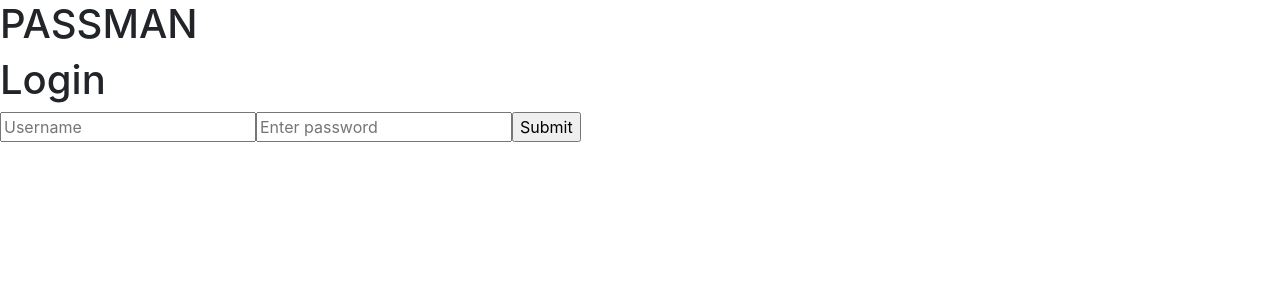
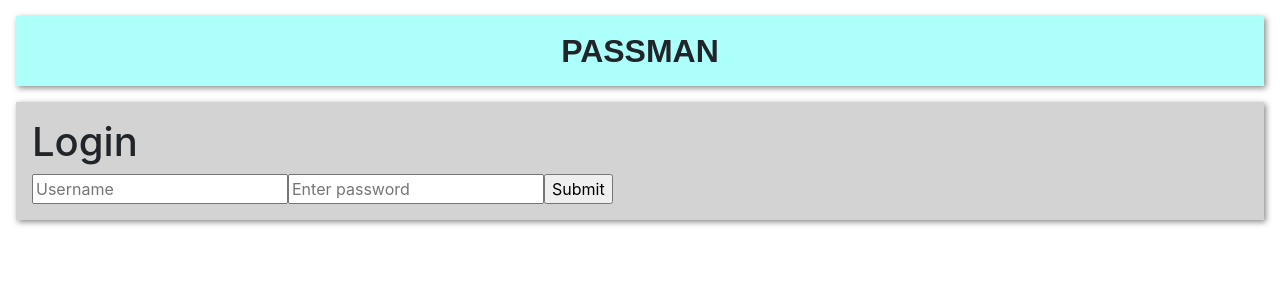
Before and after one commit to shughi94/Passman, a React (Create React App) app: page /login in a window 1280 px wide. Shown: the top 300 px of the page. Built offline with nearby package versions, Linux system fonts and the light colour scheme.

Commit message:
Added more style

```diff
--- a/package.json
+++ b/package.json
@@ -10,6 +10,7 @@
     "bootstrap": "^4.5.0",
     "jsonwebtoken": "^8.5.1",
     "react": "^16.13.1",
+    "react-bootstrap": "^1.0.1",
     "react-dom": "^16.13.1",
     "react-router-dom": "^5.2.0",
     "react-scripts": "3.4.1"
--- a/src/App.js
+++ b/src/App.js
@@ -9,11 +9,13 @@ function App() {
   return (
     <div>
       <BrowserRouter>
-        <h1>PASSMAN</h1>
-        <Switch>
-          <Route path="/" exact component={withAuth(Home)} />
-          <Route path="/login" component={Login} />
-        </Switch>
+        <h1 id="titleApp">PASSMAN</h1>
+        <div id="mainBody">
+          <Switch>
+            <Route path="/" exact component={withAuth(Home)} />
+            <Route path="/login" component={Login} />
+          </Switch>
+        </div>
       </BrowserRouter>
     </div>
   );
--- a/src/Home.jsx
+++ b/src/Home.jsx
@@ -1,11 +1,13 @@
 import React, { Component } from 'react';
+import Card from "react-bootstrap/Card";
 
 export default class Home extends Component {
   constructor() {
     super();
     this.state = {
       message: '',
-      credentials: []
+      credentials: [],
+      selected: {}
     }
   }
 
@@ -19,22 +21,21 @@ export default class Home extends Component {
       .then(response => response.json())
       .then(data => {
         this.setState(data);
-        console.log(data);
       });
   }
 
   DisplayCredentials(props) {
     const credentials = props.credentials;
     const listItems = credentials.map((cred) =>
-    <div key={"cred-" + cred.id} className="card border-primary mb-3">
-     <div className="card-block">
-        <div className="card-title">{cred.title}</div>
-        <div className="card-subtitle mb-2 text-muted">{cred.website}</div>
-      </div>
-    </div>
+    <Card className="credCard">
+      <Card.Header>{cred.title}</Card.Header>
+      <Card.Body>
+        <Card.Text>{cred.website}</Card.Text>
+      </Card.Body>
+    </Card>
     );
     return (
-      <div>{listItems}</div>
+      <div className="credCardDiv">{listItems}</div>
     );
   }
 
@@ -42,11 +43,20 @@ export default class Home extends Component {
     return (
     <div className="container-fluid">
       <div id="first-half">
-          <this.DisplayCredentials credentials={this.state.credentials} />
+        <Card className="credList">
+          <Card.Header>List of credentials</Card.Header>
+          <Card.Body>
+            <this.DisplayCredentials credentials={this.state.credentials} />
+          </Card.Body>
+        </Card>
       </div>
       <div id="second-half">
-        <h2>Selected</h2>
-        <p>Some text here too.</p>
+        <Card className="credSelected">
+          <Card.Header>Selected</Card.Header>
+          <Card.Body>
+            ...
+          </Card.Body>
+        </Card>
       </div>
     </div>
     );
--- a/src/index.css
+++ b/src/index.css
@@ -17,7 +17,8 @@ code {
   width: 50%;
   float: left;
   height: 100%;
-  z-index: 1010101010
+  z-index: 1010101010;
+  text-align: center
 }
 
 #second-half {
@@ -25,5 +26,38 @@ code {
   width: 50%;
   float: left;
   height: 100%;
-  z-index: 1010101010
+  z-index: 1010101010;
+  text-align: center
 }
+
+#titleApp {
+  font-size: 32px;
+  font-family:Arial, Helvetica, sans-serif;
+  background-color: rgb(173, 255, 251);
+  padding:16px;
+  font-weight:bolder;
+  -moz-box-shadow: 2px 2px 6px #888;
+  -webkit-box-shadow: 2px 2px 6px #888;
+  box-shadow:2px 2px 6px #888;
+  text-align:center;
+  display:block;
+  margin:16px;
+}
+#mainBody{
+  background-color: lightgray;
+  -moz-box-shadow: 2px 2px 6px #888;
+  -webkit-box-shadow: 2px 2px 6px #888;
+  box-shadow:2px 2px 6px #888;
+  display: flex;
+  margin:16px;
+  padding:16px;
+}
+
+.credCardDiv {
+  display: inline-block;
+  width:18rem;
+}
+
+.credCard {
+  margin:20px;
+}
```
Also changed, not shown: 1 other file (tests, documents, lock files or other folders).
